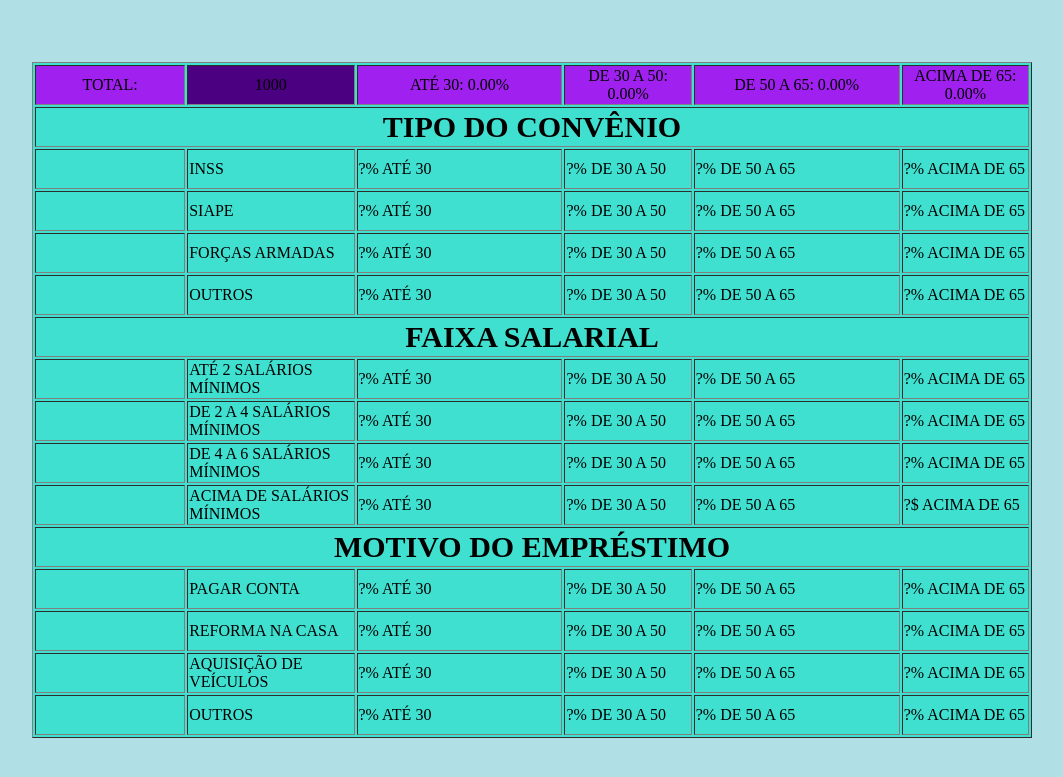
After one commit to DanneMello/projetosphp, a PHP site: page /tabela.php in a window 1280 px wide. The commit adds this page. Shown: the top 777 px of the page, without its empty margins (108-1171 px from the left). Run offline with PHP 8.4, Linux system fonts and the light colour scheme; data that the repository does not hold is empty.

```diff
--- a/crudPhp/style.css
+++ b/crudPhp/style.css
@@ -4,7 +4,7 @@ body {
 
 
 h2 {
-    color:darkviolet;
+    color: #A020F0;
     text-align: center;
   }
 
@@ -15,7 +15,6 @@ form {
     top: auto;
     left: auto;
     background-color: rgb(228, 213, 12);
-    color:rgb(67, 9, 183);
     font-size: 150%;
     border:5px solid rgb(34, 241, 7);
     padding: 5px 5px;
--- /dev/null
+++ b/crudPhp/tabela.php
@@ -0,0 +1,179 @@
+<?php
+$total = 1000;
+
+    echo "<body bgcolor='#B0E0E6''>
+
+    <table width='1000' border='1px' style=' margin:auto;
+    background: #40E0D0;
+    position: absolute;
+    top: 50%;
+    left: 50%;
+    margin-right: -50%;
+    transform: translate(-50%, -50%)' >
+
+        <tr bgcolor='#A020F0'>
+
+        <td width='101' height='40' style=' text-align: center;'>TOTAL:</td>
+        <td width='113' bgcolor=' #4B0082' style=' text-align: center;'> " . $total . "</td>
+        <td width='140' style=' text-align: center;'>ATÉ 30: " . number_format($Qt_FxE_A, 2) . "%</td>
+        <td width='85'  style=' text-align: center;'>DE 30 A 50: " .number_format($Qt_FxE_B, 2). "%</td>
+        <td width='140' style=' text-align: center;'>DE 50 A 65: ".number_format($Qt_FxE_C, 2)."%</td>
+        <td width='85'  style=' text-align: center;'>ACIMA DE 65: ".number_format($Qt_FxE_D, 2)."%</td>
+
+        </tr>
+
+        <tr>
+        <td height='40' COLSPAN='6' style=' text-align: center; font-size: 30px;'><b>TIPO DO CONVÊNIO</b></td>
+        </tr>
+
+        <tr>
+        <td height='40'>  </td>
+        <td>INSS</td>
+        <td> ?% ATÉ 30</td>
+        <td> ?% DE 30 A 50</td>
+        <td> ?% DE 50 A 65</td>
+        <td> ?% ACIMA DE 65</td>
+
+        </tr>
+
+        <tr>
+
+        <td height='40'>  </td>
+        <td>SIAPE</td>
+        <td> ?% ATÉ 30</td>
+        <td> ?% DE 30 A 50</td>
+        <td> ?% DE 50 A 65</td>
+        <td> ?% ACIMA DE 65</td>
+
+        </tr>
+
+        <tr>
+
+        <td height='40'>  </td>
+        <td>FORÇAS ARMADAS</td>
+        <td> ?% ATÉ 30</td>
+        <td> ?% DE 30 A 50</td>
+        <td> ?% DE 50 A 65</td>
+        <td> ?% ACIMA DE 65</td>
+
+        </tr>
+
+        <tr>
+
+        <td height='40'>  </td>
+        <td>OUTROS</td>
+        <td> ?% ATÉ 30</td>
+        <td> ?% DE 30 A 50</td>
+        <td> ?% DE 50 A 65</td>
+        <td> ?% ACIMA DE 65</td>
+
+        </tr>
+
+        <tr>
+        <td height='40' COLSPAN='6' style=' text-align: center; font-size: 30px;'><b>FAIXA SALARIAL</b></td>
+        </tr>
+
+        <tr>
+
+        <td height='40'>  </td>
+        <td>ATÉ 2 SALÁRIOS MÍNIMOS</td>
+        <td> ?% ATÉ 30</td>
+        <td> ?% DE 30 A 50</td>
+        <td> ?% DE 50 A 65 </td>
+        <td> ?% ACIMA DE 65</td>
+
+        </tr>
+
+        <tr>
+
+        <td height='40'>  </td>
+        <td>DE 2 A 4 SALÁRIOS MÍNIMOS</td>
+        <td> ?% ATÉ 30</td>
+        <td> ?% DE 30 A 50</td>
+        <td> ?% DE 50 A 65 </td>
+        <td> ?% ACIMA DE 65</td>
+
+        </tr>
+
+        <tr>
+
+        <td height='40'>  </td>
+        <td>DE 4 A 6 SALÁRIOS MÍNIMOS</td>
+        <td> ?% ATÉ 30</td>
+        <td> ?% DE 30 A 50</td>
+        <td> ?% DE 50 A 65 </td>
+        <td> ?% ACIMA DE 65</td>
+
+        </tr>
+
+        <tr>
+
+        <td height='40'>  </td>
+        <td>ACIMA DE SALÁRIOS MÍNIMOS</td>
+        <td> ?% ATÉ 30</td>
+        <td> ?% DE 30 A 50</td>
+        <td> ?% DE 50 A 65 </td>
+        <td> ?$ ACIMA DE 65</td>
+
+        </tr>
+
+        <tr>
+        <td height='40' COLSPAN='6' style=' text-align: center; font-size: 30px;'> <b>MOTIVO DO EMPRÉSTIMO</b> </td>
+        </tr>
+
+        <tr>
+        <td height='40'>  </td>
+        <td>PAGAR CONTA</td>
+        <td> ?% ATÉ 30 </td>
+        <td> ?% DE 30 A 50</td>
+        <td> ?% DE 50 A 65</td>
+        <td> ?% ACIMA DE 65</td>
+        </tr>
+
+        <tr>
+        <td height='40'>  </td>
+        <td>REFORMA NA CASA</td>
+        <td> ?% ATÉ 30 </td>
+        <td> ?% DE 30 A 50</td>
+        <td> ?% DE 50 A 65</td>
+        <td> ?% ACIMA DE 65</td>
+        </tr>
+
+        <tr>
+        <td height='40'>  </td>
+        <td>AQUISIÇÃO DE VEÍCULOS</td>
+        <td> ?% ATÉ 30 </td>
+        <td> ?% DE 30 A 50</td>
+        <td> ?% DE 50 A 65</td>
+        <td> ?% ACIMA DE 65</td>
+        </tr>
+
+        <tr>
+        <td height='40'>  </td>
+        <td>OUTROS</td>
+        <td> ?% ATÉ 30 </td>
+        <td> ?% DE 30 A 50</td>
+        <td> ?% DE 50 A 65</td>
+        <td> ?% ACIMA DE 65</td>
+        </tr>
+
+
+
+
+    </table>
+
+
+
+
+</body>";
+
+
+
+
+
+
+
+
+
+
+?>
```
Also changed, not shown: crudPhp/processo.php (+174 -2 lines).
